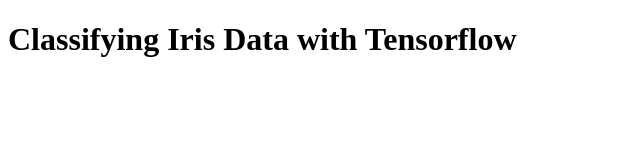
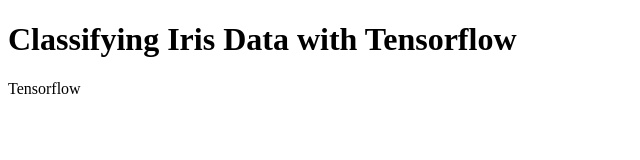
Before and after one commit to JunnanLu123/Machine-Learning, a plain HTML site: page index.html in a window 1280 px wide. Shown: the full height of the page, 0-640 px from the left. Drawn offline with Linux system fonts and the light colour scheme.

Commit message:
Update index.html

```diff
--- a/index.html
+++ b/index.html
@@ -7,6 +7,6 @@
 </head>
 <body>
     <h1>Classifying Iris Data with Tensorflow</h1>
-
+    <p>Tensorflow</p>
 </body>
 </html>
```
